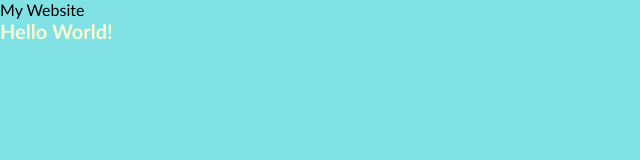
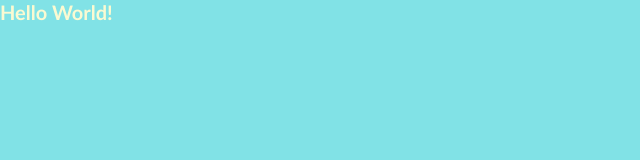
Before and after one commit to JaniceDC/WhoAmI-repository, a plain HTML site: page index.html in a window 1280 px wide. Shown: the whole page, without its empty margins (0-640 px from the left). Drawn offline with Linux system fonts and the light colour scheme.

Commit message:
fixed title tag error

```diff
--- a/index.html
+++ b/index.html
@@ -4,7 +4,7 @@
     <meta charset="UTF-8">
     <meta http-equiv="X-UA-Compatible" content="IE=edge">
     <meta name="viewport" content="width=device-width, initial-scale=1.0">
-    <link rel="stylesheet" href="style.css"
+    <link rel="stylesheet" href="style.css">
     <title>My Website</title>
 </head>
 <body>
```
